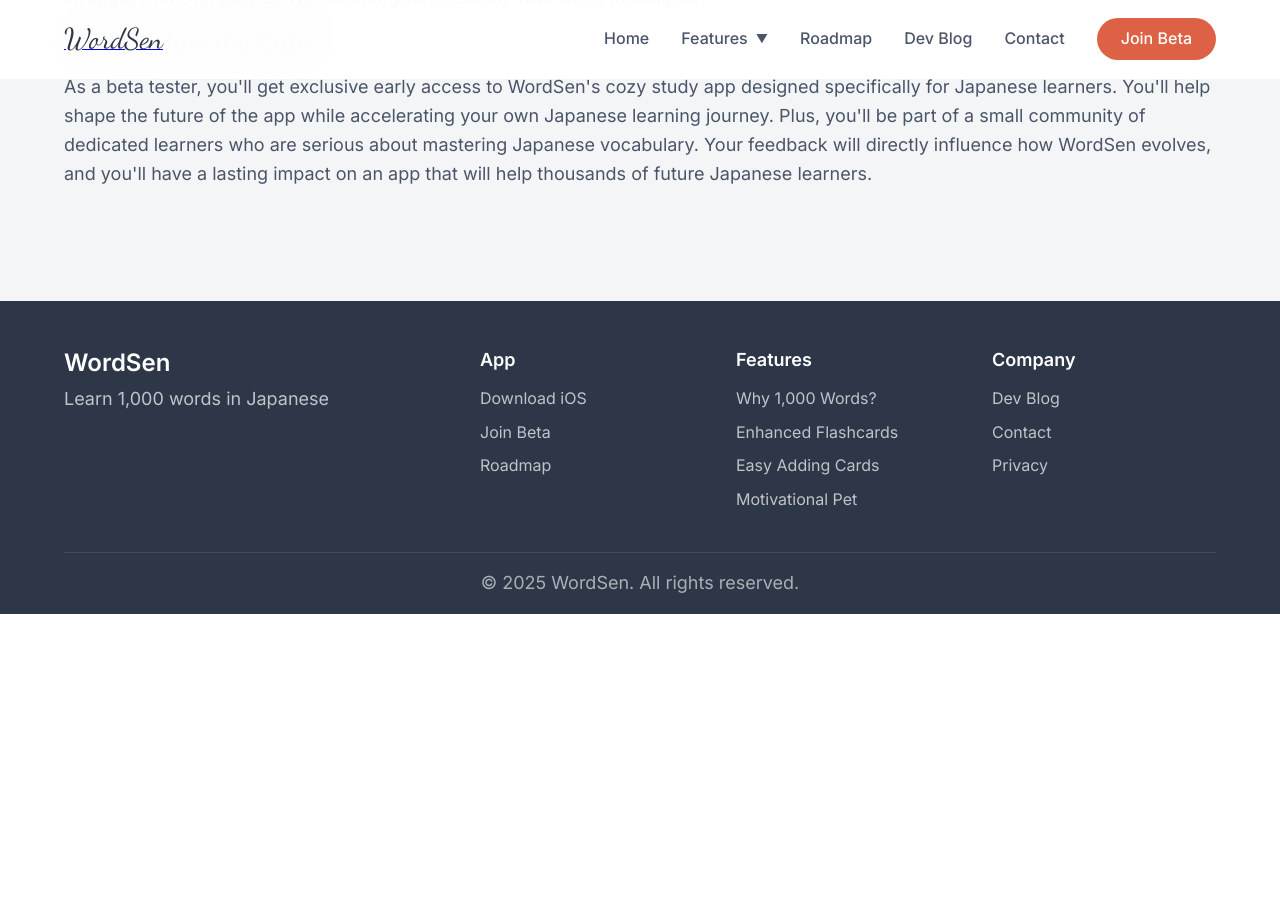
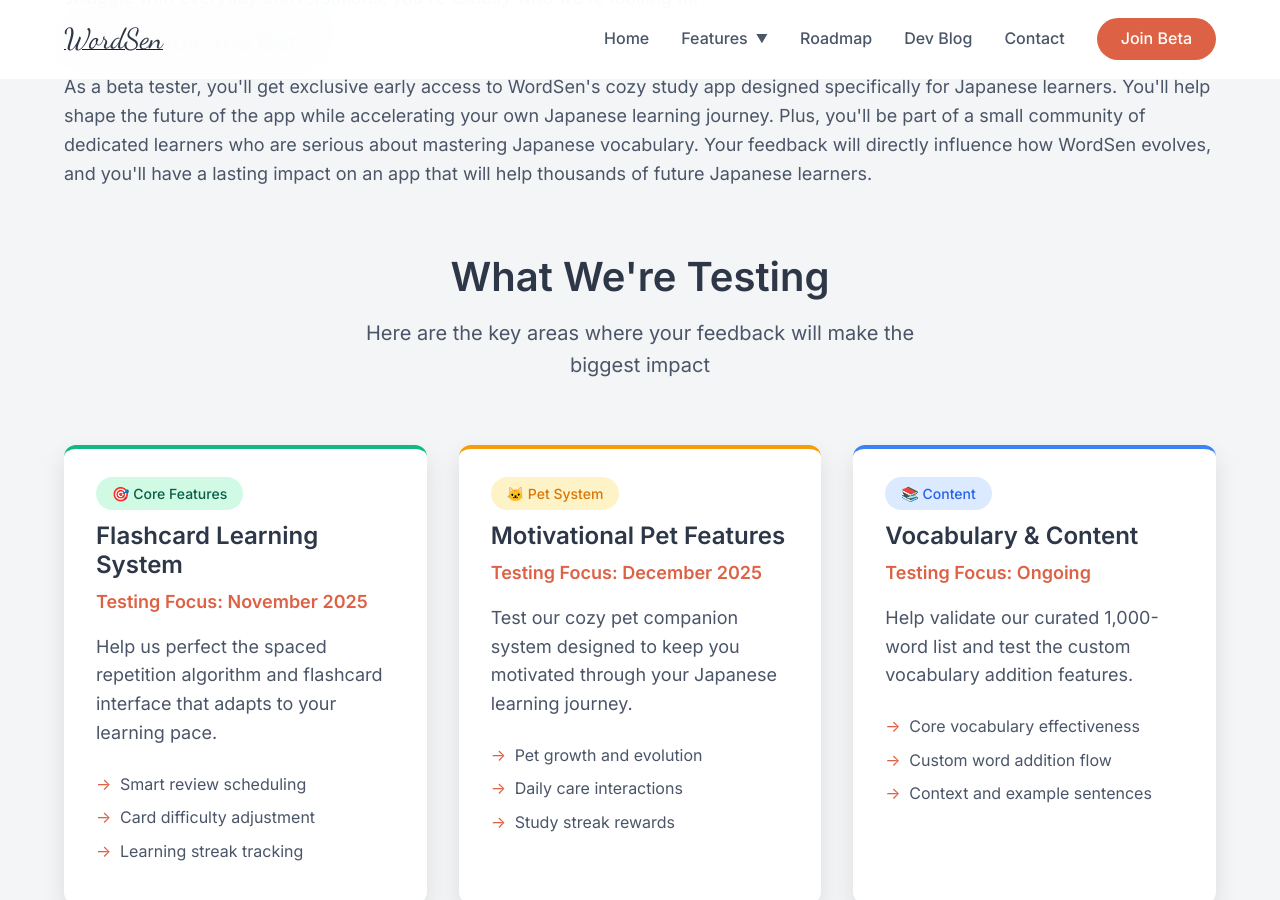
Before and after one commit to froghaiku/WordSenWebsite, a Jekyll site: the page built from beta.html, in a window 1280 px wide and 900 px high, scrolled down 1061 px. Built offline with Jekyll 4.4.1, drawn with Linux system fonts in a browser that asks for light colours; before the commit the page ends 1675 px from its top, so only the background shows below that.

Commit message:
Add beta testing focus areas with styled cards
- Add "What We're Testing" section with 3 roadmap-style cards
- Core Features: Flashcard learning system testing
- Pet System: Motivational pet features testing
- Content: Vocabulary and content validation
- Styled cards with color-coded badges and hover effects
- Responsive grid layout matching roadmap page design

🤖 Generated with [Claude Code](https://claude.ai/code)

Co-Authored-By: Claude <noreply@anthropic.com>

```diff
--- a/beta.html
+++ b/beta.html
@@ -36,9 +36,92 @@ canonical_url: "https://www.wordsen.com/beta"
     margin: 2rem 0;
 }
 
+/* Beta Testing Grid */
+.beta-testing-grid {
+    display: grid;
+    grid-template-columns: repeat(auto-fit, minmax(300px, 1fr));
+    gap: 2rem;
+    margin-top: 2rem;
+}
+
+.beta-card {
+    background: var(--card-bg);
+    padding: 2rem;
+    border-radius: var(--border-radius);
+    box-shadow: var(--shadow);
+    transition: transform 0.3s ease;
+    border-top: 4px solid var(--text-light);
+}
+
+.beta-card.core { border-top-color: #10b981; }
+.beta-card.gamification { border-top-color: #f59e0b; }
+.beta-card.content { border-top-color: #3b82f6; }
+
+.beta-card:hover {
+    transform: translateY(-4px);
+}
+
+.beta-status {
+    margin-bottom: 1rem;
+}
+
+.status-badge {
+    padding: 0.5rem 1rem;
+    border-radius: 20px;
+    font-size: 0.875rem;
+    font-weight: 500;
+}
+
+.status-badge.core { background: #d1fae5; color: #065f46; }
+.status-badge.gamification { background: #fef3c7; color: #d97706; }
+.status-badge.content { background: #dbeafe; color: #2563eb; }
+
+.beta-card h3 {
+    color: var(--text-dark);
+    margin-bottom: 0.5rem;
+}
+
+.beta-timeline {
+    color: var(--accent-color);
+    font-weight: 600;
+    margin-bottom: 1rem;
+}
+
+.beta-description {
+    color: var(--text-medium);
+    margin-bottom: 1.5rem;
+}
+
+.beta-features {
+    list-style: none;
+    padding: 0;
+}
+
+.beta-features li {
+    position: relative;
+    padding-left: 1.5rem;
+    margin-bottom: 0.5rem;
+    color: var(--text-medium);
+}
+
+.beta-features li::before {
+    content: '→';
+    position: absolute;
+    left: 0;
+    color: var(--accent-color);
+}
+
 @media (max-width: 768px) {
     .page-header {
         padding: 4rem 0 2.5rem;
+    }
+
+    .beta-testing-grid {
+        grid-template-columns: 1fr;
+    }
+
+    .beta-card {
+        padding: 1.5rem;
     }
 }
 </style>
@@ -95,6 +178,56 @@ canonical_url: "https://www.wordsen.com/beta"
                 <h3>🚀 Why Join the Beta?</h3>
                 <p>As a beta tester, you'll get exclusive early access to WordSen's cozy study app designed specifically for Japanese learners. You'll help shape the future of the app while accelerating your own Japanese learning journey. Plus, you'll be part of a small community of dedicated learners who are serious about mastering Japanese vocabulary. Your feedback will directly influence how WordSen evolves, and you'll have a lasting impact on an app that will help thousands of future Japanese learners.</p>
             </div>
+
+            <!-- Beta Testing Areas -->
+            <div class="section-header" style="margin-top: 4rem;">
+                <h2>What We're Testing</h2>
+                <p>Here are the key areas where your feedback will make the biggest impact</p>
+            </div>
+
+            <div class="beta-testing-grid">
+                <div class="beta-card core">
+                    <div class="beta-status">
+                        <span class="status-badge core">🎯 Core Features</span>
+                    </div>
+                    <h3>Flashcard Learning System</h3>
+                    <p class="beta-timeline">Testing Focus: November 2025</p>
+                    <p class="beta-description">Help us perfect the spaced repetition algorithm and flashcard interface that adapts to your learning pace.</p>
+                    <ul class="beta-features">
+                        <li>Smart review scheduling</li>
+                        <li>Card difficulty adjustment</li>
+                        <li>Learning streak tracking</li>
+                    </ul>
+                </div>
+
+                <div class="beta-card gamification">
+                    <div class="beta-status">
+                        <span class="status-badge gamification">🐱 Pet System</span>
+                    </div>
+                    <h3>Motivational Pet Features</h3>
+                    <p class="beta-timeline">Testing Focus: December 2025</p>
+                    <p class="beta-description">Test our cozy pet companion system designed to keep you motivated through your Japanese learning journey.</p>
+                    <ul class="beta-features">
+                        <li>Pet growth and evolution</li>
+                        <li>Daily care interactions</li>
+                        <li>Study streak rewards</li>
+                    </ul>
+                </div>
+
+                <div class="beta-card content">
+                    <div class="beta-status">
+                        <span class="status-badge content">📚 Content</span>
+                    </div>
+                    <h3>Vocabulary & Content</h3>
+                    <p class="beta-timeline">Testing Focus: Ongoing</p>
+                    <p class="beta-description">Help validate our curated 1,000-word list and test the custom vocabulary addition features.</p>
+                    <ul class="beta-features">
+                        <li>Core vocabulary effectiveness</li>
+                        <li>Custom word addition flow</li>
+                        <li>Context and example sentences</li>
+                    </ul>
+                </div>
+            </div>
         </div>
     </div>
 </section>
```
